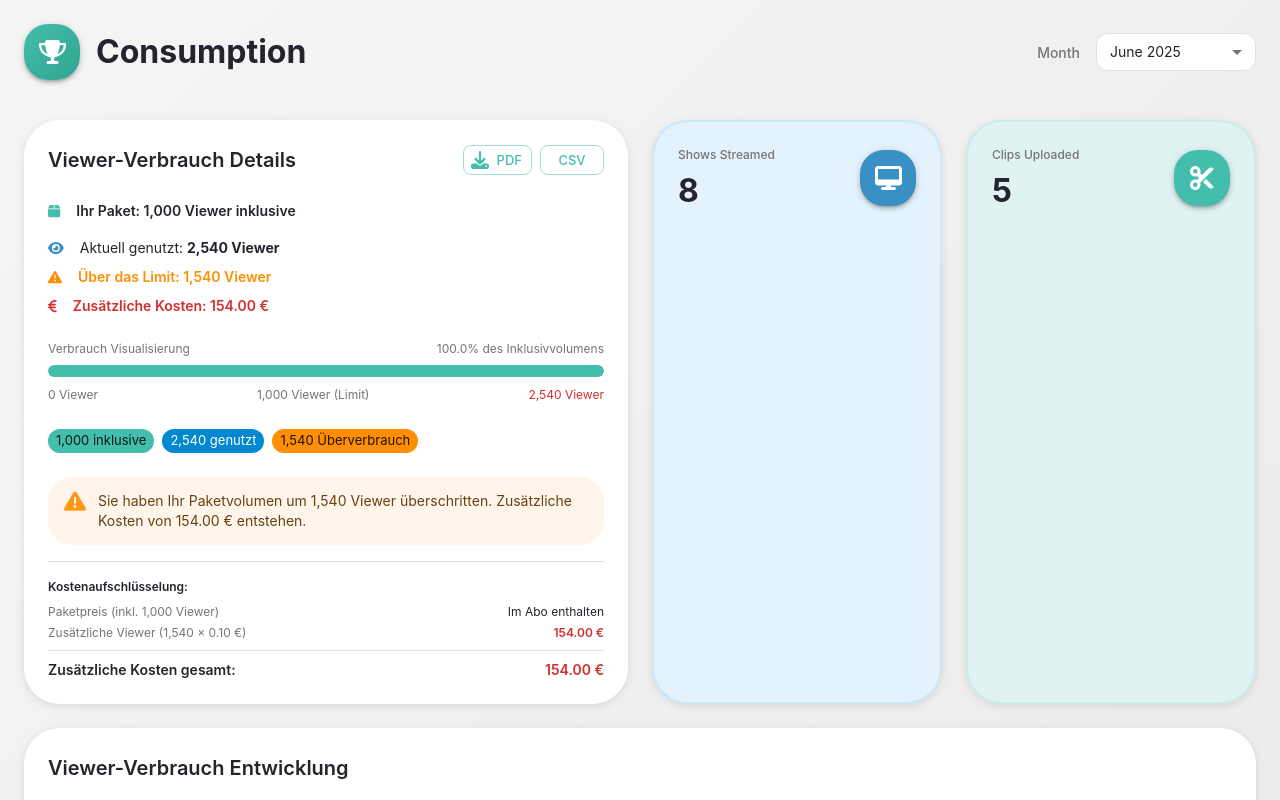
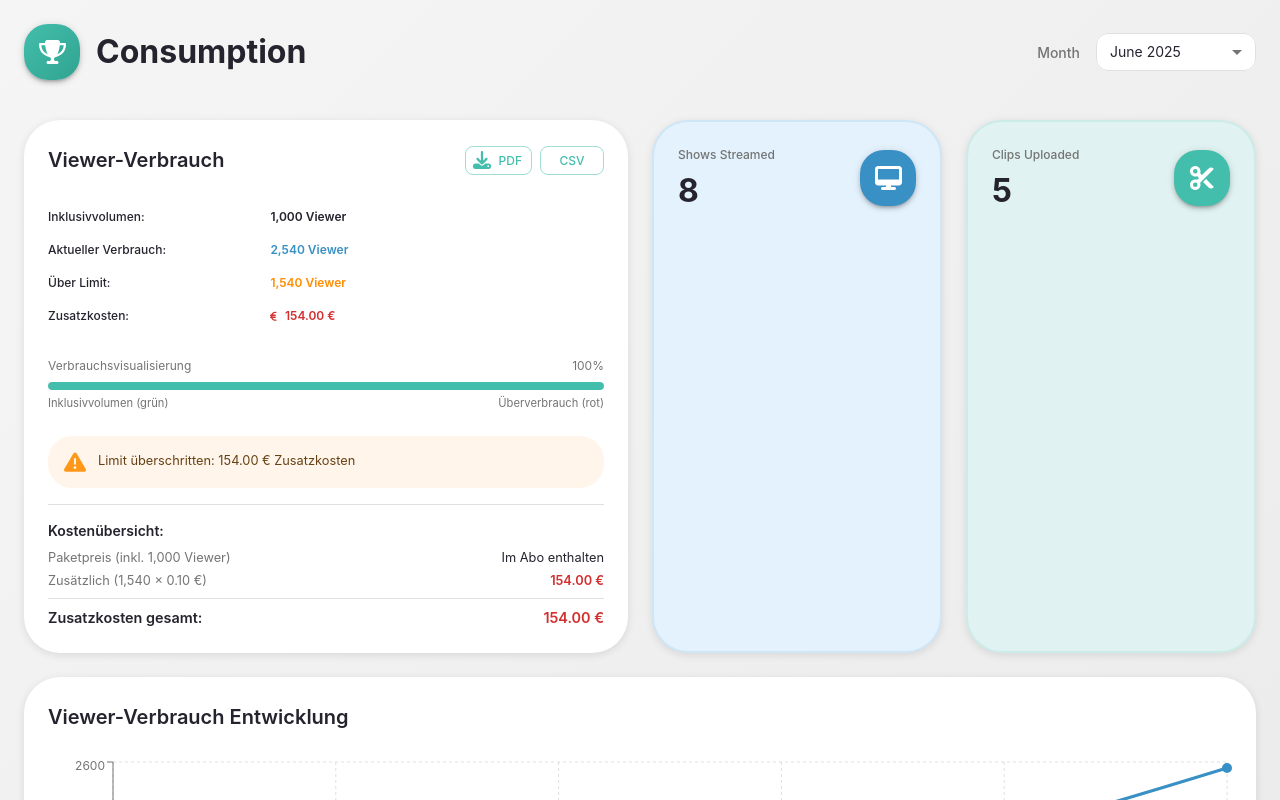
Before and after one commit to DenizD/sleek-mui-glow, a React (Vite) app: page / in a window 1280 px wide. Shown: the top 800 px of the page. Built offline with nearby package versions, Linux system fonts and the light colour scheme.

Commit message:
Refactor: Enhance viewer consumption display
Implement a clear and concise viewer consumption overview with a progress bar, cost breakdown, and optional trend analysis.

```diff
--- a/src/components/dashboard/mui/MuiViewerConsumption.tsx
+++ b/src/components/dashboard/mui/MuiViewerConsumption.tsx
@@ -1,3 +1,4 @@
+
 import React from 'react';
 import {
   Card,
@@ -7,15 +8,16 @@ import {
   Alert,
   Button,
   LinearProgress,
-  Chip,
-  Divider
+  Divider,
+  Table,
+  TableBody,
+  TableCell,
+  TableRow
 } from '@mui/material';
 import { FontAwesomeIcon } from '@fortawesome/react-fontawesome';
 import {
   faExclamationTriangle,
   faDownload,
-  faEye,
-  faBox,
   faEuroSign
 } from '@fortawesome/free-solid-svg-icons';
 
@@ -26,7 +28,6 @@ const MuiViewerConsumption = () => {
   const costPerExtraViewer = 0.10; // 10 Cent pro zusätzlichem Viewer
   const additionalCosts = overage * costPerExtraViewer;
   const usagePercentage = Math.min((currentUsage / packageLimit) * 100, 100);
-  const overagePercentage = Math.max(0, ((currentUsage - packageLimit) / packageLimit) * 100);
 
   const handleExportPDF = () => {
     console.log('Export als PDF');
@@ -50,7 +51,7 @@ const MuiViewerConsumption = () => {
               fontFamily: 'Inter, sans-serif'
             }}
           >
-            Viewer-Verbrauch Details
+            Viewer-Verbrauch
           </Typography>
           <Box sx={{ display: 'flex', gap: 1 }}>
             <Button
@@ -58,7 +59,7 @@ const MuiViewerConsumption = () => {
               variant="outlined"
               onClick={handleExportPDF}
               startIcon={<FontAwesomeIcon icon={faDownload} />}
-              sx={{ textTransform: 'none' }}
+              sx={{ textTransform: 'none', fontSize: '0.75rem' }}
             >
               PDF
             </Button>
@@ -66,88 +67,100 @@ const MuiViewerConsumption = () => {
               size="small"
               variant="outlined"
               onClick={handleExportCSV}
-              sx={{ textTransform: 'none' }}
+              sx={{ textTransform: 'none', fontSize: '0.75rem' }}
             >
               CSV
             </Button>
           </Box>
         </Box>
 
-        {/* Paketinformationen */}
+        {/* Kompakte Verbrauchsübersicht */}
         <Box sx={{ mb: 3 }}>
-          <Box sx={{ display: 'flex', alignItems: 'center', gap: 2, mb: 2 }}>
-            <FontAwesomeIcon icon={faBox} style={{ color: '#43BEAC' }} />
-            <Typography variant="body1" sx={{ fontWeight: 600, color: '#25242E' }}>
-              Ihr Paket: {packageLimit.toLocaleString()} Viewer inklusive
-            </Typography>
-          </Box>
-
-          <Box sx={{ display: 'flex', alignItems: 'center', gap: 2, mb: 1 }}>
-            <FontAwesomeIcon icon={faEye} style={{ color: '#3890C5' }} />
-            <Typography variant="body1" sx={{ color: '#25242E' }}>
-              Aktuell genutzt: <strong>{currentUsage.toLocaleString()} Viewer</strong>
-            </Typography>
-          </Box>
-
-          {overage > 0 && (
-            <Box sx={{ display: 'flex', alignItems: 'center', gap: 2, mb: 1 }}>
-              <FontAwesomeIcon icon={faExclamationTriangle} style={{ color: '#FF8E03' }} />
-              <Typography variant="body1" sx={{ color: '#FF8E03', fontWeight: 600 }}>
-                Über das Limit: {overage.toLocaleString()} Viewer
-              </Typography>
-            </Box>
-          )}
-
-          {additionalCosts > 0 && (
-            <Box sx={{ display: 'flex', alignItems: 'center', gap: 2 }}>
-              <FontAwesomeIcon icon={faEuroSign} style={{ color: '#D32F2F' }} />
-              <Typography variant="body1" sx={{ color: '#D32F2F', fontWeight: 600 }}>
-                Zusätzliche Kosten: {additionalCosts.toFixed(2)} €
-              </Typography>
-            </Box>
-          )}
+          <Table size="small" sx={{ '& .MuiTableCell-root': { border: 'none', py: 1, px: 0 } }}>
+            <TableBody>
+              <TableRow>
+                <TableCell sx={{ fontWeight: 500, color: '#25242E', width: '40%' }}>
+                  Inklusivvolumen:
+                </TableCell>
+                <TableCell sx={{ fontWeight: 600, color: '#25242E' }}>
+                  {packageLimit.toLocaleString()} Viewer
+                </TableCell>
+              </TableRow>
+              <TableRow>
+                <TableCell sx={{ fontWeight: 500, color: '#25242E' }}>
+                  Aktueller Verbrauch:
+                </TableCell>
+                <TableCell sx={{ fontWeight: 600, color: '#3890C5' }}>
+                  {currentUsage.toLocaleString()} Viewer
+                </TableCell>
+              </TableRow>
+              {overage > 0 && (
+                <TableRow>
+                  <TableCell sx={{ fontWeight: 500, color: '#25242E' }}>
+                    Über Limit:
+                  </TableCell>
+                  <TableCell sx={{ fontWeight: 600, color: '#FF8E03' }}>
+                    {overage.toLocaleString()} Viewer
+                  </TableCell>
+                </TableRow>
+              )}
+              {additionalCosts > 0 && (
+                <TableRow>
+                  <TableCell sx={{ fontWeight: 500, color: '#25242E' }}>
+                    Zusatzkosten:
+                  </TableCell>
+                  <TableCell sx={{ fontWeight: 600, color: '#D32F2F', display: 'flex', alignItems: 'center', gap: 1 }}>
+                    <FontAwesomeIcon icon={faEuroSign} size="sm" />
+                    {additionalCosts.toFixed(2)} €
+                  </TableCell>
+                </TableRow>
+              )}
+            </TableBody>
+          </Table>
         </Box>
 
-        {/* Fortschrittsbalken */}
+        {/* Fortschrittsbalken mit zwei Zonen */}
         <Box sx={{ mb: 3 }}>
           <Box sx={{ display: 'flex', justifyContent: 'space-between', mb: 1 }}>
-            <Typography variant="body2" sx={{ color: '#747474' }}>
-              Verbrauch Visualisierung
+            <Typography variant="body2" sx={{ color: '#747474', fontSize: '0.75rem' }}>
+              Verbrauchsvisualisierung
             </Typography>
-            <Typography variant="body2" sx={{ color: '#747474' }}>
-              {usagePercentage.toFixed(1)}% des Inklusivvolumens
+            <Typography variant="body2" sx={{ color: '#747474', fontSize: '0.75rem' }}>
+              {usagePercentage.toFixed(0)}%
             </Typography>
           </Box>
 
           <Box sx={{ position: 'relative' }}>
+            {/* Basis-Fortschrittsbalken (Inklusivvolumen) */}
             <LinearProgress
               variant="determinate"
               value={Math.min(usagePercentage, 100)}
               sx={{
-                height: 12,
-                borderRadius: 6,
+                height: 8,
+                borderRadius: 4,
                 backgroundColor: '#E0E0E0',
                 '& .MuiLinearProgress-bar': {
-                  backgroundColor: usagePercentage <= 100 ? '#43BEAC' : '#FF8E03',
-                  borderRadius: 6,
+                  backgroundColor: '#43BEAC',
+                  borderRadius: 4,
                 },
               }}
             />
-            {overagePercentage > 0 && (
+            {/* Überverbrauch-Balken */}
+            {overage > 0 && (
               <LinearProgress
                 variant="determinate"
-                value={Math.min(overagePercentage, 100)}
+                value={Math.min((overage / packageLimit) * 100, 100)}
                 sx={{
                   position: 'absolute',
                   top: 0,
                   left: 0,
                   right: 0,
-                  height: 12,
-                  borderRadius: 6,
+                  height: 8,
+                  borderRadius: 4,
                   backgroundColor: 'transparent',
                   '& .MuiLinearProgress-bar': {
                     backgroundColor: '#D32F2F',
-                    borderRadius: 6,
+                    borderRadius: 4,
                     marginLeft: '100%',
                   },
                 }}
@@ -155,44 +168,17 @@ const MuiViewerConsumption = () => {
             )}
           </Box>
 
-          <Box sx={{ display: 'flex', justifyContent: 'space-between', mt: 1 }}>
-            <Typography variant="caption" sx={{ color: '#747474' }}>
-              0 Viewer
+          <Box sx={{ display: 'flex', justifyContent: 'space-between', mt: 0.5 }}>
+            <Typography variant="caption" sx={{ color: '#747474', fontSize: '0.7rem' }}>
+              Inklusivvolumen (grün)
             </Typography>
-            <Typography variant="caption" sx={{ color: '#747474' }}>
-              {packageLimit.toLocaleString()} Viewer (Limit)
-            </Typography>
-            <Typography variant="caption" sx={{ color: '#D32F2F' }}>
-              {currentUsage.toLocaleString()} Viewer
+            <Typography variant="caption" sx={{ color: '#747474', fontSize: '0.7rem' }}>
+              Überverbrauch (rot)
             </Typography>
           </Box>
         </Box>
 
-        {/* Status Chips */}
-        <Box sx={{ display: 'flex', gap: 1, mb: 3, flexWrap: 'wrap' }}>
-          <Chip
-            label={`${packageLimit.toLocaleString()} inklusive`}
-            color="primary"
-            size="small"
-            sx={{ fontFamily: 'Inter, sans-serif' }}
-          />
-          <Chip
-            label={`${currentUsage.toLocaleString()} genutzt`}
-            color="info"
-            size="small"
-            sx={{ fontFamily: 'Inter, sans-serif' }}
-          />
-          {overage > 0 && (
-            <Chip
-              label={`${overage.toLocaleString()} Überverbrauch`}
-              color="warning"
-              size="small"
-              sx={{ fontFamily: 'Inter, sans-serif' }}
-            />
-          )}
-        </Box>
-
-        {/* Warnhinweise */}
+        {/* Kompakte Statusmeldung nur bei Bedarf */}
         {overage > 0 && (
           <Alert
             severity="warning"
@@ -200,64 +186,64 @@ const MuiViewerConsumption = () => {
             sx={{
               borderRadius: 2,
               mb: 2,
+              py: 1,
               '& .MuiAlert-message': {
                 fontFamily: 'Inter, sans-serif',
-                fontSize: '0.875rem'
+                fontSize: '0.8rem'
               }
             }}
           >
-            Sie haben Ihr Paketvolumen um {overage.toLocaleString()} Viewer überschritten.
-            Zusätzliche Kosten von {additionalCosts.toFixed(2)} € entstehen.
+            Limit überschritten: {additionalCosts.toFixed(2)} € Zusatzkosten
           </Alert>
         )}
 
-        {currentUsage >= packageLimit * 0.8 && currentUsage < packageLimit && (
+        {currentUsage >= packageLimit * 0.9 && currentUsage < packageLimit && (
           <Alert
             severity="info"
             sx={{
               borderRadius: 2,
+              py: 1,
               '& .MuiAlert-message': {
                 fontFamily: 'Inter, sans-serif',
-                fontSize: '0.875rem'
+                fontSize: '0.8rem'
               }
             }}
           >
-            Sie haben bereits {usagePercentage.toFixed(1)}% Ihres Paketvolumens verbraucht.
-            Noch {(packageLimit - currentUsage).toLocaleString()} Viewer verfügbar.
+            {usagePercentage.toFixed(0)}% des Volumens verbraucht
           </Alert>
         )}
 
         <Divider sx={{ my: 2 }} />
 
-        {/* Kostenaufschlüsselung */}
+        {/* Kompakte Kostenaufschlüsselung */}
         <Box>
-          <Typography variant="body2" sx={{ fontWeight: 600, color: '#25242E', mb: 1 }}>
-            Kostenaufschlüsselung:
+          <Typography variant="body2" sx={{ fontWeight: 600, color: '#25242E', mb: 1, fontSize: '0.875rem' }}>
+            Kostenübersicht:
           </Typography>
           <Box sx={{ display: 'flex', justifyContent: 'space-between', mb: 0.5 }}>
-            <Typography variant="body2" sx={{ color: '#747474' }}>
+            <Typography variant="body2" sx={{ color: '#747474', fontSize: '0.8rem' }}>
               Paketpreis (inkl. {packageLimit.toLocaleString()} Viewer)
             </Typography>
-            <Typography variant="body2" sx={{ color: '#25242E' }}>
+            <Typography variant="body2" sx={{ color: '#25242E', fontSize: '0.8rem' }}>
               Im Abo enthalten
             </Typography>
           </Box>
           {overage > 0 && (
             <Box sx={{ display: 'flex', justifyContent: 'space-between', mb: 0.5 }}>
-              <Typography variant="body2" sx={{ color: '#747474' }}>
-                Zusätzliche Viewer ({overage.toLocaleString()} × {costPerExtraViewer.toFixed(2)} €)
+              <Typography variant="body2" sx={{ color: '#747474', fontSize: '0.8rem' }}>
+                Zusätzlich ({overage.toLocaleString()} × {costPerExtraViewer.toFixed(2)} €)
               </Typography>
-              <Typography variant="body2" sx={{ color: '#D32F2F', fontWeight: 600 }}>
+              <Typography variant="body2" sx={{ color: '#D32F2F', fontWeight: 600, fontSize: '0.8rem' }}>
                 {additionalCosts.toFixed(2)} €
               </Typography>
             </Box>
           )}
           <Divider sx={{ my: 1 }} />
           <Box sx={{ display: 'flex', justifyContent: 'space-between' }}>
-            <Typography variant="body1" sx={{ fontWeight: 600, color: '#25242E' }}>
-              Zusätzliche Kosten gesamt:
+            <Typography variant="body1" sx={{ fontWeight: 600, color: '#25242E', fontSize: '0.9rem' }}>
+              Zusatzkosten gesamt:
             </Typography>
-            <Typography variant="body1" sx={{ fontWeight: 600, color: additionalCosts > 0 ? '#D32F2F' : '#43BEAC' }}>
+            <Typography variant="body1" sx={{ fontWeight: 600, color: additionalCosts > 0 ? '#D32F2F' : '#43BEAC', fontSize: '0.9rem' }}>
               {additionalCosts.toFixed(2)} €
             </Typography>
           </Box>
```
